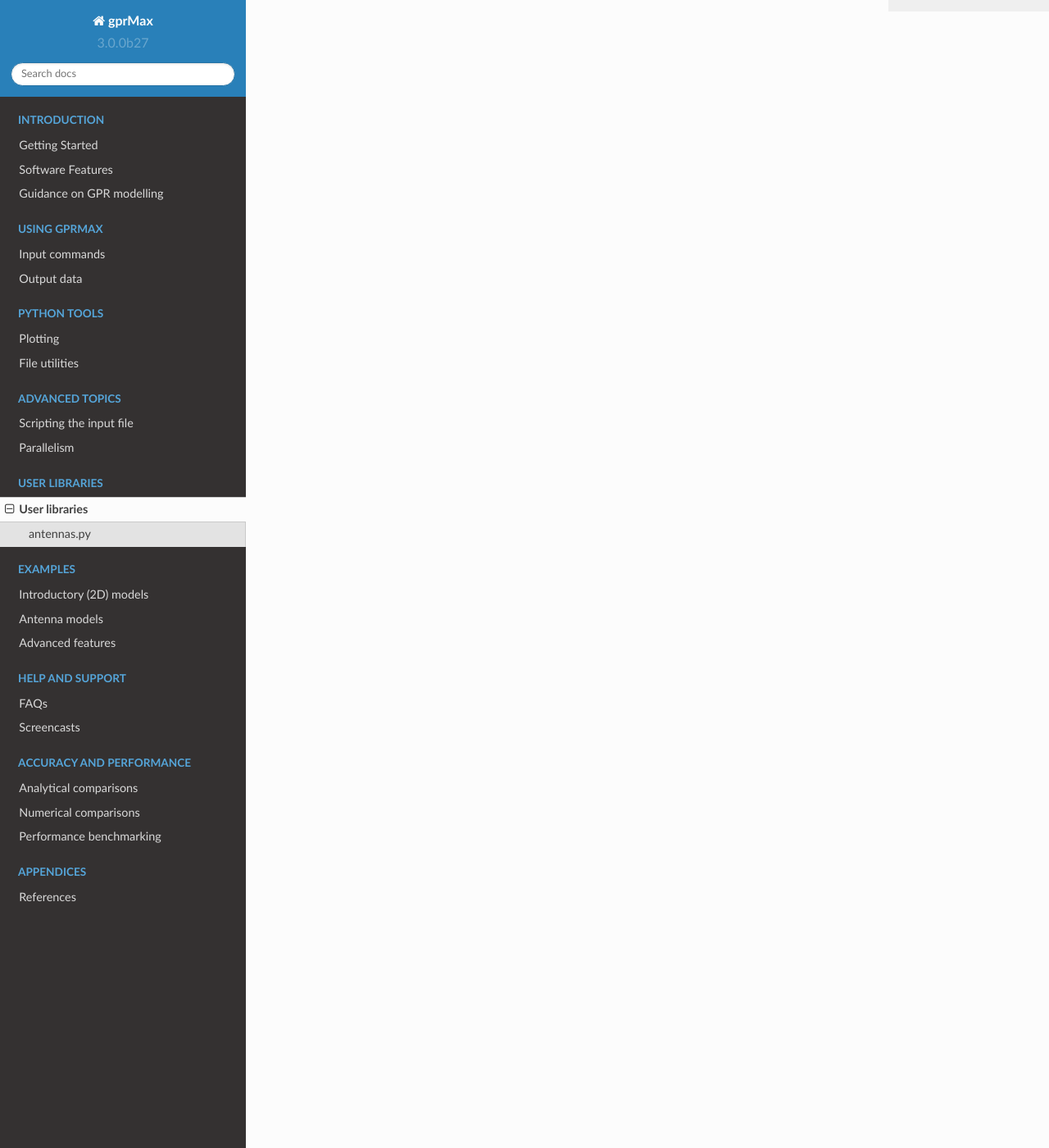
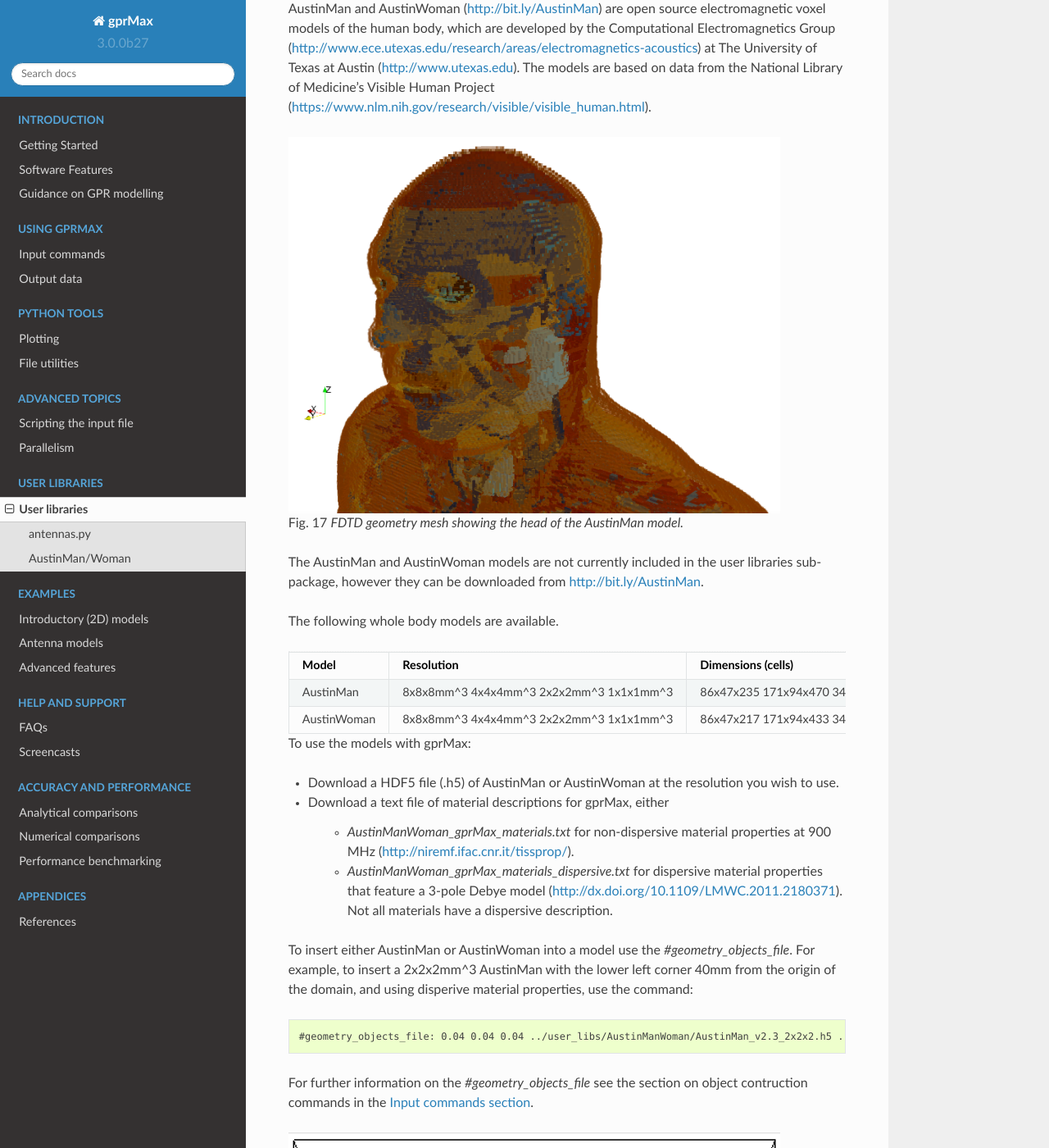
Before and after one commit to gprMax/gprMax, a Sphinx documentation site: the page built from docs/source/user_libraries.rst, in a window 1280 px wide and 1400 px high, scrolled down 1893 px. Shown: the whole window at 82% size. Built offline with Sphinx 7.4.7 and the Read the Docs theme 2.0.0, drawn with Linux system fonts in a browser that asks for light colours; pages that are not in the unit, such as notebooks, are missing from menus; some of the changed text lies outside the part shown.

Commit message:
Added section on AustinMan/Woman.

```diff
--- a/docs/source/user_libraries.rst
+++ b/docs/source/user_libraries.rst
@@ -43,3 +43,59 @@
     :width: 600 px
 
     FDTD geometry mesh showing an antenna model similar to a MALA 1.2GHz antenna (skid removed for illustrative purposes).
+
+
+AustinMan/Woman
+===============
+
+.. code-block:: python
+
+    # This module is licensed under the Creative Commons Attribution-NonCommercial-NoDerivs 3.0 Unported License.
+    # To view a copy of this license, visit http://creativecommons.org/licenses/by-nc-nd/3.0/.
+    #
+    # Please use the attribution at http://web.corral.tacc.utexas.edu/AustinManEMVoxels/AustinMan/citing_the_model/index.html
+
+AustinMan and AustinWoman (http://bit.ly/AustinMan) are open source electromagnetic voxel models of the human body, which are developed by the Computational Electromagnetics Group (http://www.ece.utexas.edu/research/areas/electromagnetics-acoustics) at The University of Texas at Austin (http://www.utexas.edu). The models are based on data from the National Library of Medicine’s Visible Human Project (https://www.nlm.nih.gov/research/visible/visible_human.html).
+
+.. figure:: images/AustinMan_head.png
+    :width: 600 px
+
+    FDTD geometry mesh showing the head of the AustinMan model.
+
+The AustinMan and AustinWoman models are not currently included in the user libraries sub-package, however they can be downloaded from http://bit.ly/AustinMan.
+
+The following whole body models are available.
+
+=========== ========== ==================
+Model       Resolution Dimensions (cells)
+=========== ========== ==================
+AustinMan   8x8x8mm^3  86x47x235
+            4x4x4mm^3  171x94x470
+            2x2x2mm^3  342x187x939
+            1x1x1mm^3  683x374x1877
+AustinWoman 8x8x8mm^3  86x47x217
+            4x4x4mm^3  171x94x433
+            2x2x2mm^3  342x187x865
+            1x1x1mm^3
+=========== ========== ==================
+
+To use the models with gprMax:
+
+* Download a HDF5 file (.h5) of AustinMan or AustinWoman at the resolution you wish to use.
+* Download a text file of material descriptions for gprMax, either
+
+    * `AustinManWoman_gprMax_materials.txt` for non-dispersive material properties at 900 MHz (http://niremf.ifac.cnr.it/tissprop/).
+    * `AustinManWoman_gprMax_materials_dispersive.txt` for dispersive material properties that feature a 3-pole Debye model (http://dx.doi.org/10.1109/LMWC.2011.2180371). Not all materials have a dispersive description.
+
+To insert either AustinMan or AustinWoman into a model use the `#geometry_objects_file`. For example, to insert a 2x2x2mm^3 AustinMan with the lower left corner 40mm from the origin of the domain, and using disperive material properties, use the command:
+
+.. code-block:: none
+
+    #geometry_objects_file: 0.04 0.04 0.04 ../user_libs/AustinManWoman/AustinMan_v2.3_2x2x2.h5 ../user_libs/AustinManWoman/AustinManWoman_gprMax_materials_dispersive.txt
+
+For further information on the `#geometry_objects_file` see the section on object contruction commands in the :ref:`Input commands section <commands>`.
+
+.. figure:: images/AustinMan.png
+    :width: 600 px
+
+    FDTD geometry mesh showing the AustinMan body model.
```
Also changed, not shown: docs/source/images/AustinMan.png (added), docs/source/images/AustinMan_head.png (added).
